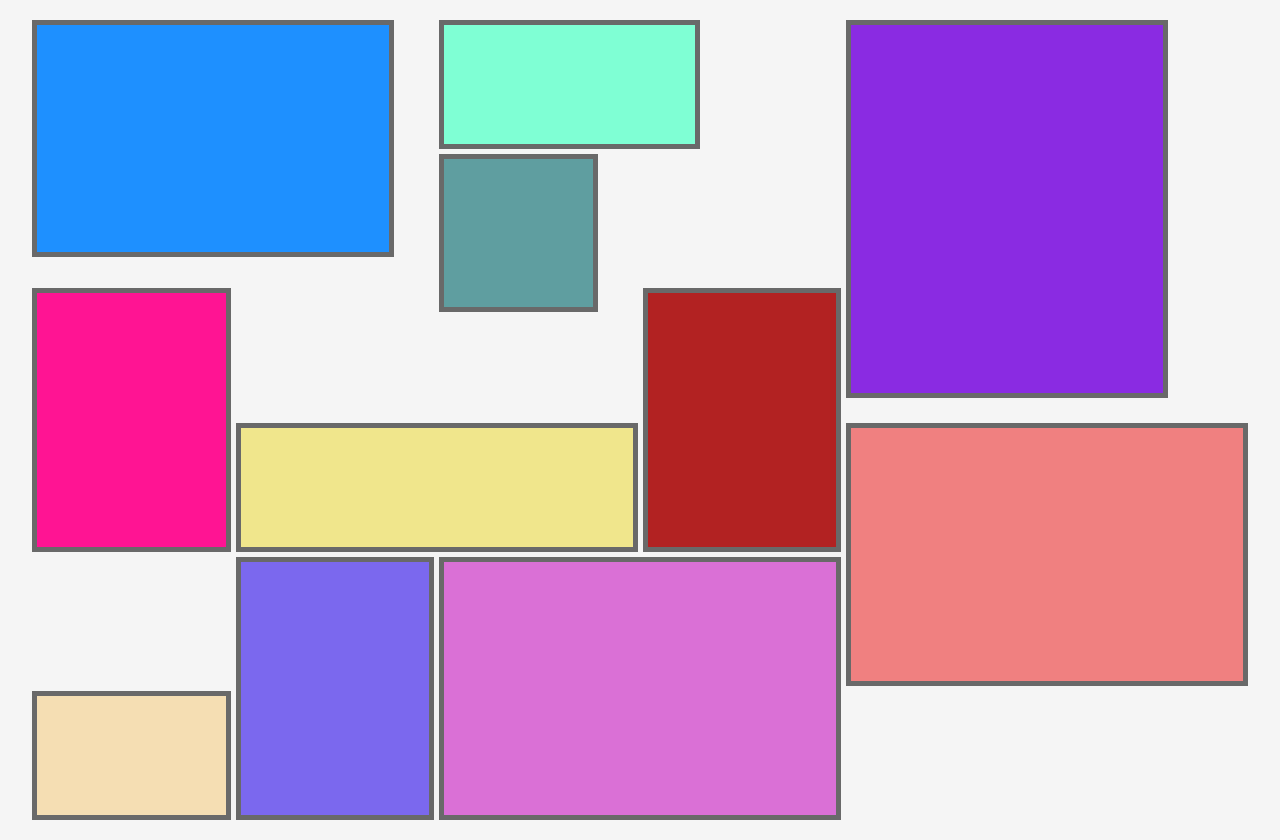
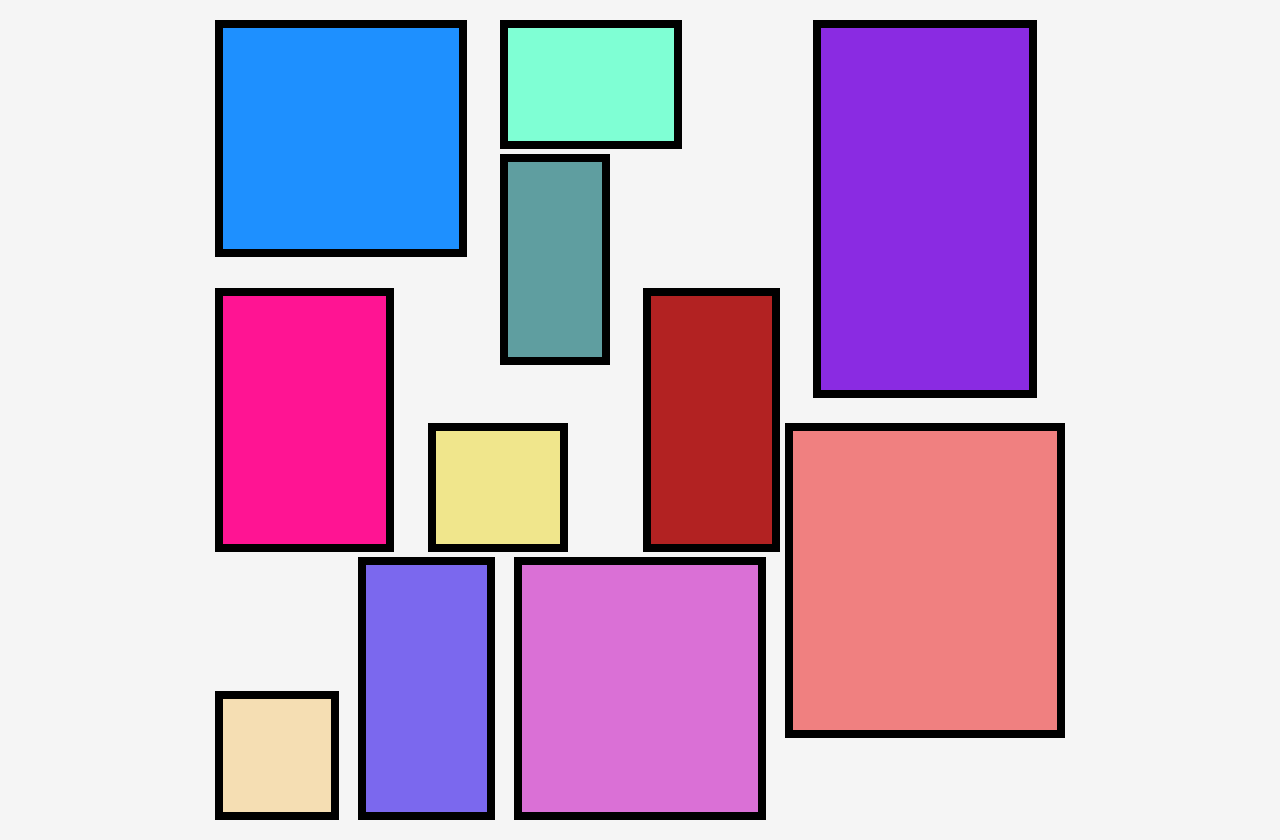
Before and after one commit to frangardev/Grid-Gallery, a plain HTML site: page index.html in a window 1280 px wide. Drawn offline with Linux system fonts and the light colour scheme.

Commit message:
alineé los items

```diff
--- a/style.css
+++ b/style.css
@@ -16,6 +16,7 @@ body{
 
 .container{
     width: 95%;
+    max-width: 850px;
     height: 100vh;
     margin: 20px auto;
     display: grid;
@@ -31,8 +32,9 @@ body{
         "card-11 card-9 card-10 card-10 . ."
         ;
 }
-.prueba{
-    border: 5px solid dimgrey;
+.img{
+    padding: 10px;
+    border: 8px solid black;
 }
 
 .img1{
@@ -53,17 +55,19 @@ body{
 }
 .img3{
     width: 80%;
+    justify-self: center;
     height: 95%;
     grid-area: card-3;
     background-color: blueviolet;
 }
 .img4{
     width: 80%;
-    height: 60%;
+    height: 80%;
     grid-area: card-4;
     background-color: cadetblue;
 }
 .img5{
+    width: 130%;
     grid-area: card-5;
     background-color: deeppink;
 }
@@ -72,10 +76,13 @@ body{
     background-color: firebrick;
 }
 .img7{
+    width: 50%;
+    justify-self: center;
     grid-area: card-7;
     background-color: khaki;
 }
 .img8{
+    height: 120%;
     grid-area: card-8;
     background-color: lightcoral;
 }
@@ -84,10 +91,13 @@ body{
     background-color: mediumslateblue;
 }
 .img10{
+    justify-self: center;
+    width: 90%;
     grid-area: card-10;
     background-color: orchid;
 }
 .img11{
+    width: 90%;
     grid-area: card-11;
     background-color: wheat;
 }
```
